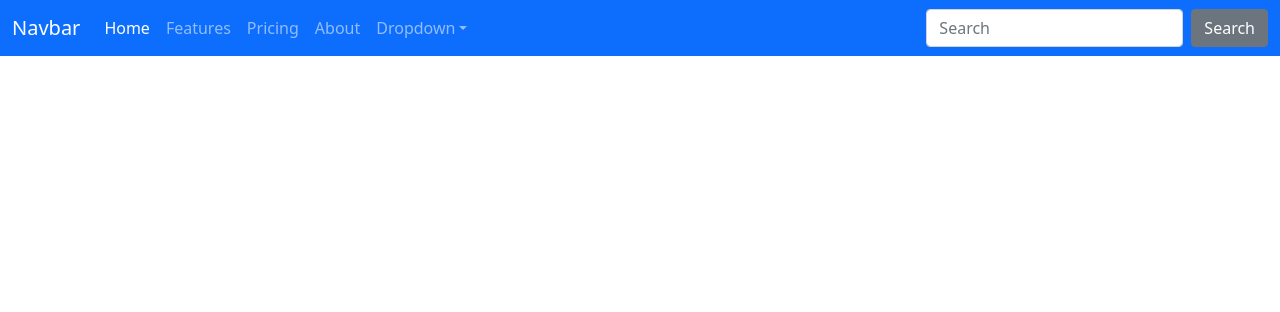
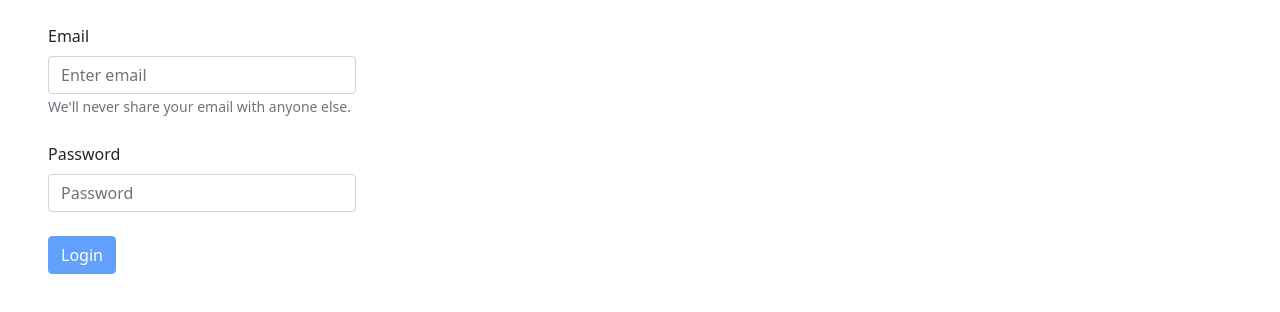
Before and after one commit to rjrealworld/Angular-Sessions, an Angular app in the folder 12-10-2021/demo/: page / in a window 1280 px wide. Shown: the top 312 px of the page. Built offline with nearby package versions, Linux system fonts and the light colour scheme.

Commit message:
Added bootstrap to the login form

```diff
--- a/12-10-2021/demo/src/app/app.component.html
+++ b/12-10-2021/demo/src/app/app.component.html
@@ -3,5 +3,5 @@
 <!-- <app-assignment></app-assignment> -->
 <!-- <app-assignment2></app-assignment2> -->
 <!-- <app-combined-assignment></app-combined-assignment> -->
-<!-- <app-login></app-login> -->
-<app-header></app-header>
+<app-login></app-login>
+<!-- <app-header></app-header> -->
--- a/12-10-2021/demo/src/app/login/login.component.html
+++ b/12-10-2021/demo/src/app/login/login.component.html
@@ -19,15 +19,24 @@ Enter password <input type = "password" [(ngModel)] = 'password'><br/>
     loginId is used in backend while #loginId is used in html
  -->
 <form #loginForm = "ngForm" (ngSubmit) = "loginSubmit2(loginForm)" novalidate>
-    Enter login id <input type = "text" name = "loginId" ngModel #loginId = ngModel required minlength="2" maxlength="10"><br/>
-    Enter password <input type = "password" name = "password" ngModel #password = ngModel required minlength="2" maxlength="10"><br/>
-    <button [disabled] = "!loginForm.valid">Login</button>
+    <fieldset class = "ms-5">
+        <div class="form-group col-sm-3">
+            <label for="exampleInputEmail1" class="form-label mt-4">Email</label>
+            <input type="email" class="form-control" id="exampleInputEmail1" aria-describedby="emailHelp" name = "email" ngModel #email = ngModel required minlength="2" maxlength="10" placeholder="Enter email">
+            <small id="emailHelp" class="form-text text-muted">We'll never share your email with anyone else.</small>
+        </div>
+        <div class="form-group col-sm-3">
+            <label for="exampleInputPassword1" class="form-label mt-4">Password</label>
+            <input type="password" class="form-control" id="exampleInputPassword1"  name = "password" ngModel #password = ngModel required minlength="2" maxlength="10" placeholder="Password">
+        </div>
+    <button type="button" class="btn btn-primary mt-4" [disabled] = "!loginForm.valid">Login</button>
+
+    </fieldset>
 </form>
 
 <div>
-    <div *ngIf = "loginId.errors?.required && loginId.touched">Please enter your login id</div>
+    <div *ngIf = "email.errors?.required && email.touched">Please enter your email</div>
     <div *ngIf = "password.errors?.required && password.touched">Please enter the password</div>
-    <div *ngIf = "loginId.errors?.minlength">Please enter minimum 2 chars in the loginId</div>
+    <div *ngIf = "email.errors?.minlength">Please enter minimum 2 chars in the email</div>
     <div *ngIf = "password.errors?.minlength">Please enter minimum 2 chars in the password</div>
-
 </div>
```
